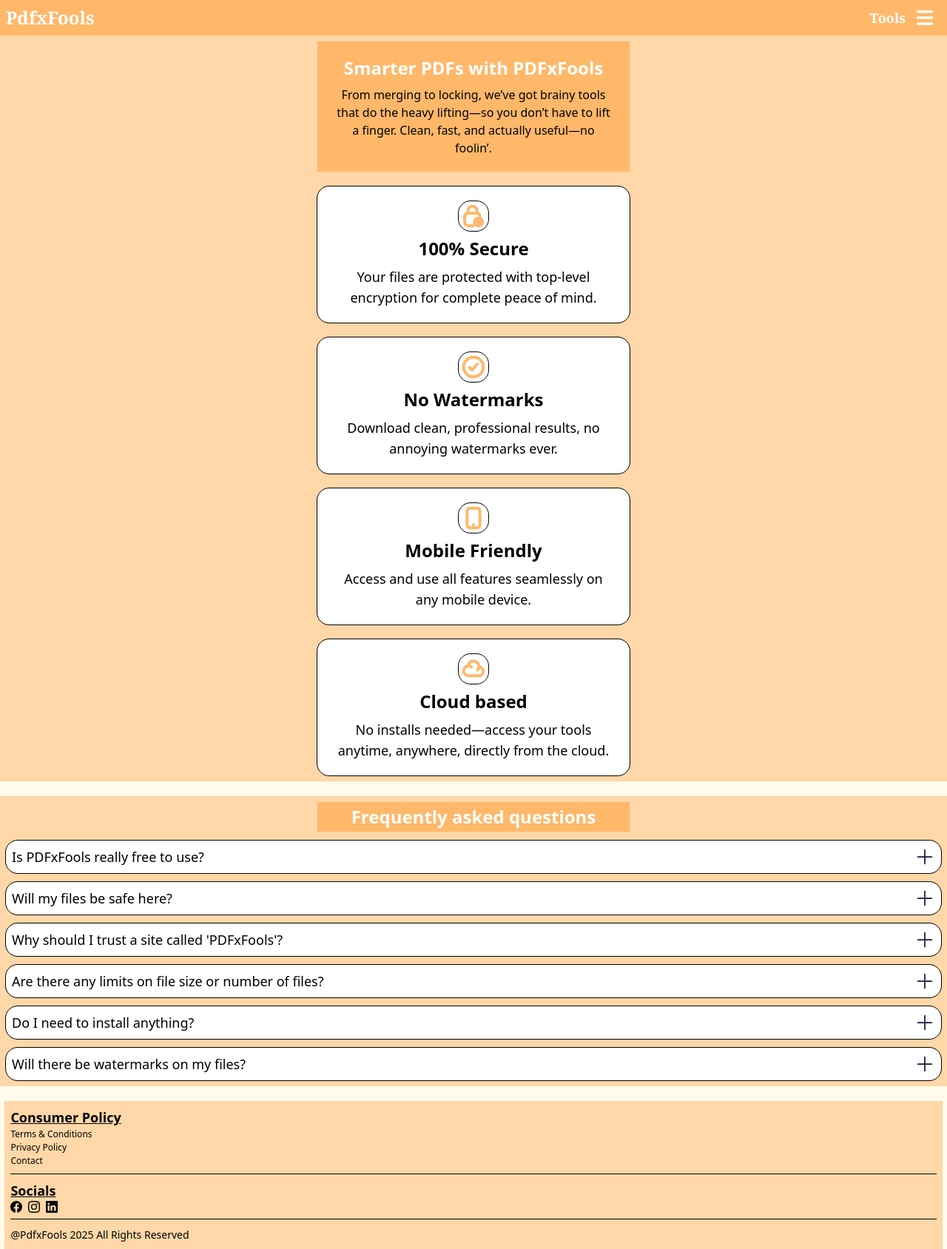
After one commit to Vagventure/pdf-toolkit, a Flask app: page /home in a window 1280 px wide. The commit adds this page. Shown: the whole page at 74% size. Run offline with Flask 3, Linux system fonts and the light colour scheme; some libraries are stand-ins or nearby versions.

Commit message:
Added home page

```diff
--- a/main.py
+++ b/main.py
@@ -1,6 +1,6 @@
 from flask import Flask
 from markupsafe import escape
-from flask import url_for , jsonify
+from flask import url_for, redirect , jsonify
 from flask import render_template
 from flask import request
 from flask import send_from_directory
@@ -64,7 +64,7 @@ def create_watermark(text, output="./uploads/watermark.pdf"):
     c.save()
     return output
 
-@app.route("/")
+@app.route("/tools")
 def hello_world():
     empty_dir(UPLOAD_FOLDER)
     empty_dir(OUTPUT_FOLDER)
@@ -142,7 +142,14 @@ def reorder_previews():
 
     return send_from_directory(directory=OUTPUT_FOLDER, path="Reordered_pdf.pdf", as_attachment= True)
 
+@app.route('/')
+def index():
+    return redirect(url_for('home'))
 
+
+@app.route('/home')
+def pdf_home():
+    return render_template("home.html")
 
 
 @app.route("/tools/<slug>", methods=['GET','POST'])
--- a/static/output.css
+++ b/static/output.css
@@ -8,16 +8,15 @@
     --font-serif: ui-serif, Georgia, Cambria, "Times New Roman", Times, serif;
     --font-mono: ui-monospace, SFMono-Regular, Menlo, Monaco, Consolas, "Liberation Mono",
       "Courier New", monospace;
+    --color-red-500: oklch(63.7% 0.237 25.331);
     --color-orange-200: oklch(90.1% 0.076 70.697);
     --color-orange-300: oklch(83.7% 0.128 66.29);
+    --color-orange-400: oklch(75% 0.183 55.934);
     --color-amber-50: oklch(98.7% 0.022 95.277);
     --color-amber-100: oklch(96.2% 0.059 95.617);
-    --color-amber-200: oklch(92.4% 0.12 95.746);
-    --color-amber-300: oklch(87.9% 0.169 91.605);
     --color-black: #000;
     --color-white: #fff;
     --spacing: 0.25rem;
-    --container-4xl: 56rem;
     --text-lg: 1.125rem;
     --text-lg--line-height: calc(1.75 / 1.125);
     --text-xl: 1.25rem;
@@ -652,29 +606,14 @@
       }
     }
   }
-  .md\:left-\[587px\] {
-    @media (width >= 48rem) {
-      left: 587px;
+  .active\:text-\[19px\] {
+    &:active {
+      font-size: 19px;
     }
   }
-  .md\:left-\[615px\] {
-    @media (width >= 48rem) {
-      left: 615px;
-    }
-  }
-  .md\:left-\[630px\] {
-    @media (width >= 48rem) {
-      left: 630px;
-    }
-  }
-  .md\:left-\[640px\] {
-    @media (width >= 48rem) {
-      left: 640px;
-    }
-  }
-  .md\:left-\[650px\] {
-    @media (width >= 48rem) {
-      left: 650px;
+  .active\:text-red-500 {
+    &:active {
+      color: var(--color-red-500);
     }
   }
   .md\:left-\[660px\] {
--- /dev/null
+++ b/templates/home.html
@@ -0,0 +1,349 @@
+<!DOCTYPE html>
+<html lang="en">
+
+<head>
+    <meta charset="UTF-8">
+    <meta name="viewport" content="width=device-width, initial-scale=1.0">
+    <title>PdfxFools - Tools for fools</title>
+    <link href="{{url_for('static', filename='output.css')}}" rel="stylesheet">
+
+</head>
+
+<body>
+    <nav class="h-12 w-full p-2 bg-orange-300 flex justify-between font-medium font-serif sticky top-0">
+    <span class="text-2xl font-bold text-white">PdfxFools</span>
+    <div class="space-x-2 w-auto flex items-center">
+      <button class="tools-btn text-lg p-1 font-bold text-white active:text-[19px] hover:underline cursor-pointer">Tools</button>
+      <img class="relative burger cursor-pointer" src="{{url_for('static', filename='icons/HAm.svg')}}">
+      <div
+        class="ham w-44 h-[95vh] p-3 bg-amber-50 outline-1 z-10 absolute right-0 top-12 text-black hidden transition-all duration-1000 ease-in-out flex flex-col space-y-4">
+        <div>
+          <span class="text-center underline text-[16px] font-bold">Popular Tools</span>
+          <ul class="text-black text-[14px] font-normal text-start">
+            <li class="quick-tool cursor-pointer hover:underline flex items-center">
+              <svg xmlns="http://www.w3.org/2000/svg" width="24" height="24" viewBox="0 0 512 512">
+                <path fill="#ffb86a"
+                  d="M200 288H88c-21.4 0-32.1 25.8-17 41l32.9 31l-99.2 99.3c-6.2 6.2-6.2 16.4 0 22.6l25.4 25.4c6.2 6.2 16.4 6.2 22.6 0L152 408l31.1 33c15.1 15.1 40.9 4.4 40.9-17V312c0-13.3-10.7-24-24-24m112-64h112c21.4 0 32.1-25.9 17-41l-33-31l99.3-99.3c6.2-6.2 6.2-16.4 0-22.6L481.9 4.7c-6.2-6.2-16.4-6.2-22.6 0L360 104l-31.1-33C313.8 55.9 288 66.6 288 88v112c0 13.3 10.7 24 24 24m96 136l33-31.1c15.1-15.1 4.4-40.9-17-40.9H312c-13.3 0-24 10.7-24 24v112c0 21.4 25.9 32.1 41 17l31-32.9l99.3 99.3c6.2 6.2 16.4 6.2 22.6 0l25.4-25.4c6.2-6.2 6.2-16.4 0-22.6zM183 71.1L152 104L52.7 4.7c-6.2-6.2-16.4-6.2-22.6 0L4.7 30.1c-6.2 6.2-6.2 16.4 0 22.6L104 152l-33 31.1C55.9 198.2 66.6 224 88 224h112c13.3 0 24-10.7 24-24V88c0-21.3-25.9-32-41-16.9" />
+              </svg>
+              <span>Pdf Compresser</span>
+            </li>
+
+            <li class="quick-tool cursor-pointer hover:underline flex items-center"> <svg
+                xmlns="http://www.w3.org/2000/svg" width="24" height="24" viewBox="0 0 48 48">
+                <defs>
+                  <mask id="ipSFileLock0">
+                    <g fill="none" stroke-linecap="round" stroke-linejoin="round" stroke-width="4">
+                      <path fill="#fff" stroke="#fff"
+                        d="M10 44h28a2 2 0 0 0 2-2V14H30V4H10a2 2 0 0 0-2 2v36a2 2 0 0 0 2 2" />
+                      <path stroke="#fff" d="m30 4l10 10" />
+                      <path fill="#000" stroke="#000" d="M17 27h14v8H17z" />
+                      <path stroke="#000" d="M28 27v-4c0-1.657-1-4-4-4s-4 2.343-4 4v4" />
+                    </g>
+                  </mask>
+                </defs>
+                <path fill="#ffb86a" d="M0 0h48v48H0z" mask="url(#ipSFileLock0)" />
+              </svg><span>Pdf Encryptor</span>
+            </li>
+
+            <li class="quick-tool cursor-pointer hover:underline flex items-center">
+              <svg xmlns="http://www.w3.org/2000/svg" width="24" height="24" viewBox="0 0 48 48">
+                <g fill="none" stroke="#ffb86a" stroke-linecap="round" stroke-linejoin="round" stroke-width="4">
+                  <rect width="38" height="38" x="5" y="5" rx="3" />
+                  <path d="M19 19c2 3 2 7 0 10m17-15L21 24l15 10" />
+                  <circle cx="16" cy="16" r="4" />
+                  <circle cx="16" cy="32" r="4" />
+                </g>
+              </svg>
+              <span>Pdf Splitter</span>
+            </li>
+
+            <li class="quick-tool cursor-pointer hover:underline flex items-center"><svg
+                xmlns="http://www.w3.org/2000/svg" width="24" height="24" viewBox="0 0 32 32">
+                <path fill="#ffb86a"
+                  d="M27.425 6.09h-1.52V4.57h-1.52V3.04h-1.53V1.52h-1.52V0H3.045v32h25.91V7.62h-1.53Zm0 24.38H4.575V1.52h15.23v7.62h7.62Z" />
+                <path fill="#ffb86a"
+                  d="M19.805 19.81v-1.53h-1.52v1.53h-9.14v-1.53h-1.53V7.62h-1.52v16.76h1.52v-3.05h16.77v3.05h1.52V10.66h-1.52v7.62h-1.53v1.53z" />
+                <path fill="#ffb86a"
+                  d="M7.615 24.38h16.77v1.52H7.615Zm13.72-7.62h1.52v1.52h-1.52Zm-3.05-1.52h3.05v1.52h-3.05Zm-1.52 1.52h1.52v1.52h-1.52Zm-1.53-1.52h1.53v1.52h-1.53Zm-3.04-1.53h3.04v1.53h-3.04Zm-1.53 1.53h1.53v1.52h-1.53Zm-1.52 1.52h1.52v1.52h-1.52Zm0-7.62h3.05v3.05h-3.05Zm-1.53-3.05h9.15v1.53h-9.15Z" />
+              </svg><span>Images to Pdf</span></li>
+          </ul>
+        </div>
+
+        <div>
+          <span class="text-center underline text-[16px] font-bold">Image operations</span>
+          <ul class="text-black text-[14px] font-normal text-start">
+            <li class="quick-tool cursor-pointer hover:underline flex items-center"><svg
+                xmlns="http://www.w3.org/2000/svg" width="24" height="24" viewBox="0 0 32 32">
+                <path fill="#ffb86a"
+                  d="M27.425 6.09h-1.52V4.57h-1.52V3.04h-1.53V1.52h-1.52V0H3.045v32h25.91V7.62h-1.53Zm0 24.38H4.575V1.52h15.23v7.62h7.62Z" />
+                <path fill="#ffb86a"
+                  d="M19.805 19.81v-1.53h-1.52v1.53h-9.14v-1.53h-1.53V7.62h-1.52v16.76h1.52v-3.05h16.77v3.05h1.52V10.66h-1.52v7.62h-1.53v1.53z" />
+                <path fill="#ffb86a"
+                  d="M7.615 24.38h16.77v1.52H7.615Zm13.72-7.62h1.52v1.52h-1.52Zm-3.05-1.52h3.05v1.52h-3.05Zm-1.52 1.52h1.52v1.52h-1.52Zm-1.53-1.52h1.53v1.52h-1.53Zm-3.04-1.53h3.04v1.53h-3.04Zm-1.53 1.53h1.53v1.52h-1.53Zm-1.52 1.52h1.52v1.52h-1.52Zm0-7.62h3.05v3.05h-3.05Zm-1.53-3.05h9.15v1.53h-9.15Z" />
+              </svg>
+              <span>Images to Pdf</span>
+            </li>
+
+            <li class="quick-tool cursor-pointer hover:underline flex items-center"><svg
+                xmlns="http://www.w3.org/2000/svg" width="24" height="24" viewBox="0 0 26 26">
+                <path fill="#ffb86a"
+                  d="M1 0C.449 0 0 .449 0 1v16c0 .551.449 1 1 1h16c.551 0 1-.449 1-1V1c0-.551-.449-1-1-1zm1 2h14v12H2zm17 .906v2.031l1.813.313L19 15.75V17c0 1.104-.897 2-2 2H6.406l12.688 2.188a1 1 0 0 0 1.156-.813l2.688-15.781a1 1 0 0 0-.813-1.157zM9 3.937c-1.151 0-2.125.792-2.125 2.282c0 .974.434 1.952 1.031 2.562c.234.61-.164.842-.25.875c-1.206.436-2.625 1.245-2.625 2.031v1.282h7.938v-1.281c0-.81-1.422-1.614-2.688-2.032c-.058-.019-.417-.18-.187-.875c.595-.61 1.062-1.593 1.062-2.562c0-1.49-1.005-2.282-2.156-2.282m14.406 3.97l-.343 1.968l.718.156l-2.75 11.688l-.406-.094a1.95 1.95 0 0 1-1.719.531L5.063 19.781L4.78 20.97a1.023 1.023 0 0 0 .75 1.218l15.563 3.657a1.023 1.023 0 0 0 1.218-.75L25.938 9.53c.127-.536-.18-1.091-.718-1.219l-1.813-.406z" />
+              </svg>
+              <span>Pdf to PNG</span>
+            </li>
+
+            <li class="quick-tool cursor-pointer hover:underline flex items-center"><svg
+                xmlns="http://www.w3.org/2000/svg" width="24" height="24" viewBox="0 0 26 26">
+                <path fill="#ffb86a"
+                  d="M1 0C.449 0 0 .449 0 1v16c0 .551.449 1 1 1h16c.551 0 1-.449 1-1V1c0-.551-.449-1-1-1zm1 2h14v12H2zm17 .906v2.031l1.813.313L19 15.75V17c0 1.104-.897 2-2 2H6.406l12.688 2.188a1 1 0 0 0 1.156-.813l2.688-15.781a1 1 0 0 0-.813-1.157zM9 3.937c-1.151 0-2.125.792-2.125 2.282c0 .974.434 1.952 1.031 2.562c.234.61-.164.842-.25.875c-1.206.436-2.625 1.245-2.625 2.031v1.282h7.938v-1.281c0-.81-1.422-1.614-2.688-2.032c-.058-.019-.417-.18-.187-.875c.595-.61 1.062-1.593 1.062-2.562c0-1.49-1.005-2.282-2.156-2.282m14.406 3.97l-.343 1.968l.718.156l-2.75 11.688l-.406-.094a1.95 1.95 0 0 1-1.719.531L5.063 19.781L4.78 20.97a1.023 1.023 0 0 0 .75 1.218l15.563 3.657a1.023 1.023 0 0 0 1.218-.75L25.938 9.53c.127-.536-.18-1.091-.718-1.219l-1.813-.406z" />
+              </svg>
+              <span>Pdf to JPG</span>
+            </li>
+
+            <li class="quick-tool cursor-pointer hover:underline flex items-center"><svg
+                xmlns="http://www.w3.org/2000/svg" width="24" height="24" viewBox="0 0 26 26">
+                <path fill="#ffb86a"
+                  d="M1 0C.449 0 0 .449 0 1v16c0 .551.449 1 1 1h16c.551 0 1-.449 1-1V1c0-.551-.449-1-1-1zm1 2h14v12H2zm17 .906v2.031l1.813.313L19 15.75V17c0 1.104-.897 2-2 2H6.406l12.688 2.188a1 1 0 0 0 1.156-.813l2.688-15.781a1 1 0 0 0-.813-1.157zM9 3.937c-1.151 0-2.125.792-2.125 2.282c0 .974.434 1.952 1.031 2.562c.234.61-.164.842-.25.875c-1.206.436-2.625 1.245-2.625 2.031v1.282h7.938v-1.281c0-.81-1.422-1.614-2.688-2.032c-.058-.019-.417-.18-.187-.875c.595-.61 1.062-1.593 1.062-2.562c0-1.49-1.005-2.282-2.156-2.282m14.406 3.97l-.343 1.968l.718.156l-2.75 11.688l-.406-.094a1.95 1.95 0 0 1-1.719.531L5.063 19.781L4.78 20.97a1.023 1.023 0 0 0 .75 1.218l15.563 3.657a1.023 1.023 0 0 0 1.218-.75L25.938 9.53c.127-.536-.18-1.091-.718-1.219l-1.813-.406z" />
+              </svg>
+              <span>Pdf to TIFF</span>
+            </li>
+          </ul>
+        </div>
+
+        <div>
+          <span class="text-center underline text-[16px] font-bold">Pdf Organizer</span>
+          <ul class="text-black text-[14px] font-normal text-start">
+            <li class="quick-tool cursor-pointer hover:underline flex items-center"><svg
+                xmlns="http://www.w3.org/2000/svg" width="24" height="24" viewBox="0 0 24 24">
+                <path fill="#ffb86a"
+                  d="M4 6H2v14c0 1.1.9 2 2 2h14v-2H4zm16-4H8c-1.1 0-2 .9-2 2v12c0 1.1.9 2 2 2h12c1.1 0 2-.9 2-2V4c0-1.1-.9-2-2-2m0 14H8V4h12zm-7-1h2v-4h4V9h-4V5h-2v4H9v2h4z" />
+              </svg>
+              <span>Pdf Merger</span>
+            </li>
+
+            <li class="quick-tool cursor-pointer hover:underline flex items-center"><svg
+                xmlns="http://www.w3.org/2000/svg" width="24" height="24" viewBox="0 0 48 48">
+                <g fill="none" stroke="#ffb86a" stroke-linecap="round" stroke-linejoin="round" stroke-width="4">
+                  <rect width="38" height="38" x="5" y="5" rx="3" />
+                  <path d="M19 19c2 3 2 7 0 10m17-15L21 24l15 10" />
+                  <circle cx="16" cy="16" r="4" />
+                  <circle cx="16" cy="32" r="4" />
+                </g>
+              </svg>
+              <span>Pdf Splitter</span>
+            </li>
+          </ul>
+        </div>
+
+        <div>
+          <span class="text-center underline text-[16px] font-bold">Pdf Security</span>
+          <ul class="text-black text-[14px] font-normal text-start">
+            <li class="quick-tool cursor-pointer hover:underline flex items-center"> <svg
+                xmlns="http://www.w3.org/2000/svg" width="24" height="24" viewBox="0 0 48 48">
+                <defs>
+                  <mask id="ipSFileLock0">
+                    <g fill="none" stroke-linecap="round" stroke-linejoin="round" stroke-width="4">
+                      <path fill="#fff" stroke="#fff"
+                        d="M10 44h28a2 2 0 0 0 2-2V14H30V4H10a2 2 0 0 0-2 2v36a2 2 0 0 0 2 2" />
+                      <path stroke="#fff" d="m30 4l10 10" />
+                      <path fill="#000" stroke="#000" d="M17 27h14v8H17z" />
+                      <path stroke="#000" d="M28 27v-4c0-1.657-1-4-4-4s-4 2.343-4 4v4" />
+                    </g>
+                  </mask>
+                </defs>
+                <path fill="#ffb86a" d="M0 0h48v48H0z" mask="url(#ipSFileLock0)" />
+              </svg>
+              <span>Pdf Encryptor</span>
+            </li>
+          </ul>
+        </div>
+        <div class="mb-2.5 absolute bottom-3.5">
+          <div class="text-lg font-bold underline">PdfxFools</div>
+          <p class="text-[12px]">Your one stop guide to all reliable Pdf tools</p>
+          <ul class="flex gap-1.5">
+            <li class="text-[12px] hover:text-orange-400 active:text-red-500 cursor-pointer">Home</li>
+            <li class="text-[12px] hover:text-orange-400 active:text-red-500 cursor-pointer">Tools</li>
+            <li class="text-[12px] hover:text-orange-400 active:text-red-500 cursor-pointer">Contact</li>
+          </ul>
+        </div>
+      </div>
+    </div>
+  </nav>
+    <div class="main container min-h-dvh bg-amber-50 flex flex-col justify-center items-center gap-5">
+        <div id="about" class="container p-2 min-auto bg-orange-200 flex flex-col justify-center items-center gap-5">
+            <div class="w-full md:w-1/3 h-auto p-5 bg-orange-300 space-y-2">
+                <p class="text-2xl text-center text-white font-bold">Smarter PDFs with PDFxFools</p>
+                <p class="text-center">From merging to locking, we’ve got brainy tools that do the heavy lifting—so you
+                    don’t
+                    have to lift a finger. Clean, fast, and actually useful—no foolin’.</p>
+            </div>
+            <div
+                class="w-11/12 md:w-1/3 h-auto p-5 flex flex-col items-center text-center bg-white outline-1 rounded-2xl space-y-2 ">
+                <img class="outline-1 rounded-2xl p-1" width="40"
+                    src="{{url_for('static', filename='icons/square-lock.svg')}}">
+                <div class="text-2xl font-bold">100% Secure</div>
+                <span class="text-lg">Your files are protected with top-level encryption for complete peace of
+                    mind.</span>
+            </div>
+
+            <div
+                class="w-11/12 md:w-1/3 h-auto p-5 flex flex-col items-center text-center bg-white outline-1 rounded-2xl space-y-2">
+                <img class="outline-1 rounded-2xl p-1" width="40"
+                    src="{{url_for('static', filename='icons/checkmark.svg')}}">
+                <div class="text-2xl font-bold">No Watermarks</div>
+                <span class="text-lg">Download clean, professional results, no annoying watermarks ever.</span>
+            </div>
+
+            <div
+                class="w-11/12 md:w-1/3 h-auto p-5 flex flex-col items-center text-center bg-white outline-1 rounded-2xl space-y-2">
+                <img class="outline-1 rounded-2xl p-1" width="40"
+                    src="{{url_for('static', filename='icons/smart-phone.svg')}}">
+                <div class="text-2xl font-bold">Mobile Friendly</div>
+                <span class="text-lg">Access and use all features seamlessly on any mobile device.</span>
+            </div>
+
+            <div
+                class="w-11/12 md:w-1/3 h-auto p-5 flex flex-col items-center text-center bg-white outline-1 rounded-2xl space-y-2">
+                <img class="outline-1 rounded-2xl p-1" width="40"
+                    src="{{url_for('static', filename='icons/cloud.svg')}}">
+                <div class="text-2xl font-bold">Cloud based</div>
+                <span class="text-lg">No installs needed—access your tools anytime, anywhere, directly from the
+                    cloud.</span>
+            </div>
+        </div>
+
+        <div class="FAQs container p-2 min-auto bg-orange-200 flex flex-col justify-center items-center gap-3">
+            <div class="w-full md:w-1/3 h-auto p-1 text-2xl text-center bg-orange-300 text-white font-bold">
+                Frequently asked questions
+            </div>
+
+        </div>
+
+        <div class="foot w-[99vw] p-2 h-auto bg-orange-200 space-y-2">
+            <div>
+                <span class="text-black text-lg font-bold underline">Consumer Policy</span>
+                <div clas="consumer flex flex-col">
+                    <p class="text-black text-[12px] font-medium cursor-pointer hover:underline"><a>Terms &
+                            Conditions</a></p>
+                    <p class="text-black text-[12px] font-medium cursor-pointer hover:underline"><a>Privacy Policy</a>
+                    </p>
+                    <p class="text-black text-[12px] font-medium cursor-pointer hover:underline"><a>Contact</a></p>
+                </div>
+            </div>
+            <hr>
+            <div>
+                <span class="text-black text-lg font-bold underline">Socials</span>
+                <div class="socials w-auto h-auto flex gap-2 ">
+                    <img class=" cursor-pointer" src="{{url_for('static', filename='icons/facebook.svg')}}">
+                    <img class=" cursor-pointer" src="{{url_for('static', filename='icons/instagram.svg')}}">
+                    <img class=" cursor-pointer" src="{{url_for('static', filename='icons/linkedin.svg')}}">
+                </div>
+            </div>
+            <hr>
+            <span class="text-[14px]">@PdfxFools 2025 All Rights Reserved</span>
+        </div>
+
+    </div>
+    <script src="https://code.iconify.design/3/3.1.0/iconify.min.js"></script>
+
+    <script>
+
+        const faqs = [
+            {
+                question: "Is PDFxFools really free to use?",
+                answer: "Absolutely! No hidden fees, no signups, no gotchas. Just click, upload, and go. Foolishly simple."
+            },
+            {
+                question: "Will my files be safe here?",
+                answer: "Yes! We don’t snoop. Your files are encrypted, processed securely, and automatically deleted shortly after you're done."
+            },
+            {
+                question: "Why should I trust a site called 'PDFxFools'?",
+                answer: "Because we may be fools—but only for making awesome PDF tools free and easy to use. We take your PDFs seriously, even if our name says otherwise."
+            },
+            {
+                question: "Are there any limits on file size or number of files?",
+                answer: "We support most everyday files just fine. For huge files, your browser might tap out before we do. Try it and see—we dare you."
+            },
+            {
+                question: "Do I need to install anything?",
+                answer: "Nope. PDFxFools is fully cloud-based. No installs, no extensions—just magic in your browser."
+            },
+            {
+                question: "Will there be watermarks on my files?",
+                answer: "Never. We hate those too. Your output is clean, pro-grade, and totally yours."
+            }
+        ];
+
+
+
+        //Faq Questions
+        let faq = document.querySelector(".FAQs")
+        for (let index = 0; index < faqs.length; index++) {
+            const e = faqs[index];
+            let div = document.createElement('div')
+            div.className = 'w-full h-auto p-2 bg-white outline-1 rounded-2xl text-lg'
+            div.innerHTML += `
+                      <button class="faq-question w-full h-auto flex justify-between items-center ">
+                          <span class="text-start"> ${e.question}</span>
+                          <svg width="28" height="28" viewBox="0 0 24 24" fill="white" xmlns="http://www.w3.org/2000/svg">
+                              <path d="M12 4V20" stroke="#141B34" stroke-width="1.5" stroke-linecap="round"
+                                  stroke-linejoin="round" />
+                              <path d="M4 12H20" stroke="#141B34" stroke-width="1.5" stroke-linecap="round"
+                                  stroke-linejoin="round" />
+
+                          </svg>
+                      </button>
+                      <div class="faq-answer hidden mt-2 transition-all duration-1000 ease-in-out">
+                        ${e.answer}
+                      </div>
+                  `
+
+            faq.appendChild(div)
+
+        }
+
+
+        document.querySelectorAll(".faq-question").forEach(button => {
+            button.addEventListener('click', () => {
+                const ans = button.nextElementSibling;
+
+                ans.classList.toggle('hidden');
+            });
+        })
+
+
+
+      document.querySelector(".burger").addEventListener('click', () => {
+        ham = document.querySelector('.ham')
+        ham.classList.toggle('hidden')
+      })
+
+
+      document.querySelectorAll(".quick-tool").forEach(e => {
+        e.addEventListener('click', (p) => {
+          let text = p.target.innerText.trim();
+          let form = document.querySelector(`.${text.replace(/\s+/g, "-")}`);
+          form.action = `/tools/${encodeURIComponent(text)}` // or e.innerText
+
+          form.target = "_blank";
+          form.submit();
+        })
+
+      })
+
+        document.querySelectorAll(".links li").forEach(e => {
+        e.addEventListener('click', (event) => {
+          address = event.target.innerText.toLowerCase();
+          window.open(`/${address}`, '_blank')
+        })
+
+      })
+
+      document.querySelector(".tools-btn").addEventListener('click', ()=>{
+       window.open('/tools', '_blank')
+      })
+    </script>
+</body>
+
+</html>
```
Also changed, not shown: other parts of static/output.css (+17 -62 lines), static/script.js (+22 -0 lines), templates/index.html (+48 -19 lines), templates/tooljinja.html (+84 -27 lines).
